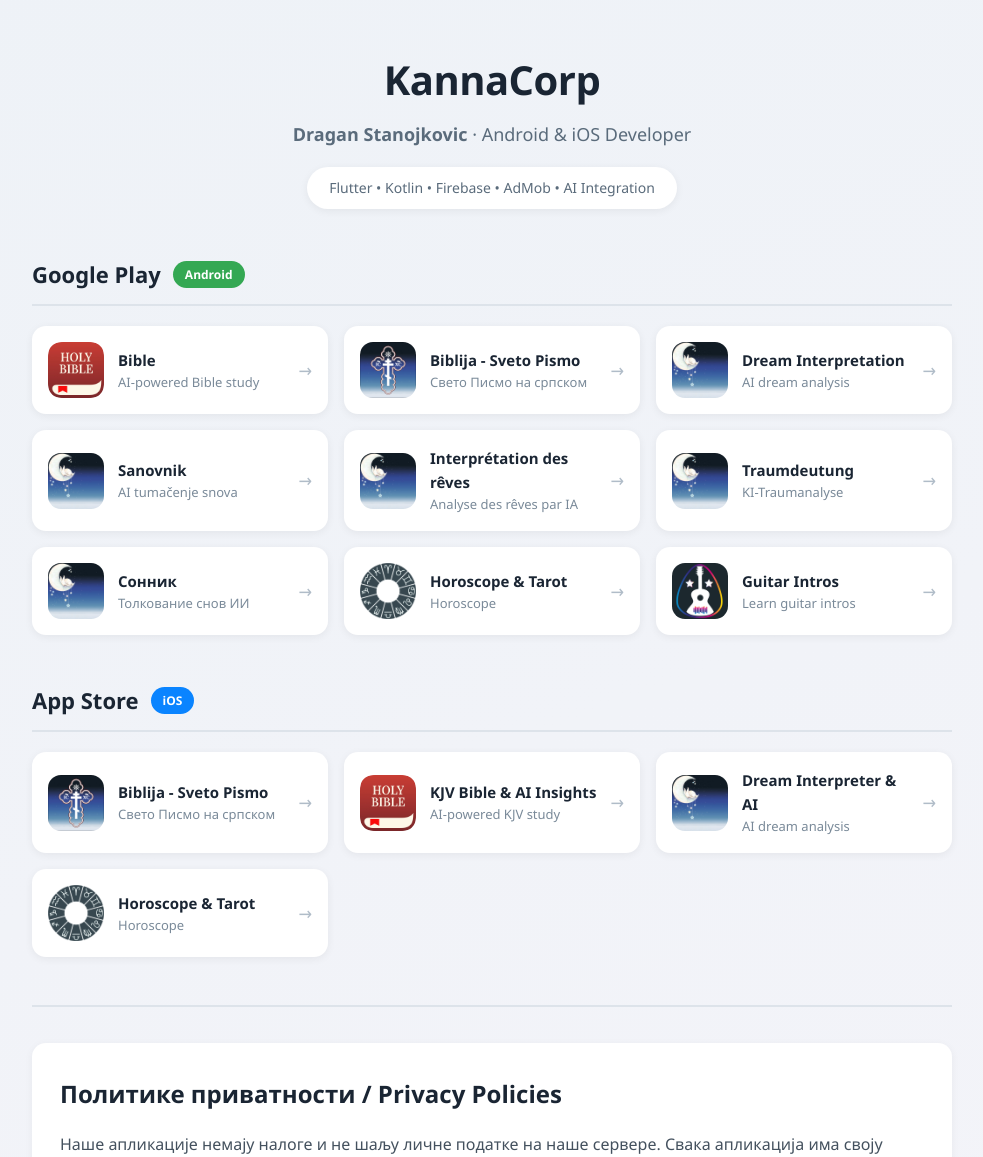
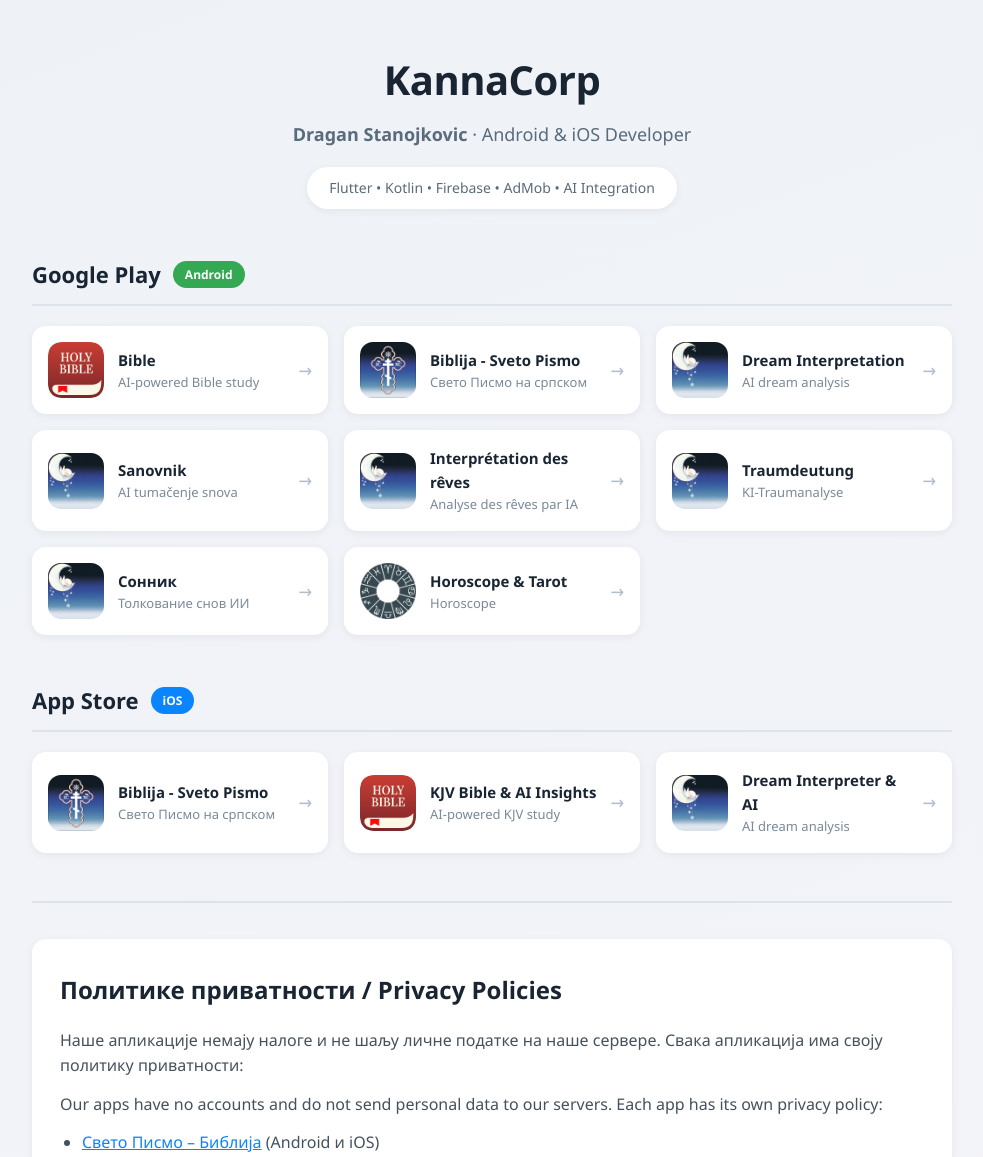
Before and after one commit to KannaCorp/KannaCorp.github.io, a plain HTML site: page index.html in a window 1280 px wide. Shown: the top 1157 px of the page, without its empty margins (148-1131 px from the left). Drawn offline with Linux system fonts and the light colour scheme.

Commit message:
Removes Horoscope iOS and Guitar intros

```diff
--- a/index.html
+++ b/index.html
@@ -153,11 +153,6 @@
         <div class="app-info"><div class="name">Horoscope &amp; Tarot</div><div class="desc">Horoscope</div></div>
         <span class="app-arrow">→</span>
       </a>
-      <a class="app-card" href="https://play.google.com/store/apps/details?id=com.learn.playermedia" target="_blank">
-        <div class="app-icon"><img src="icons/guitar_intros.png" alt="Guitar Intros"></div>
-        <div class="app-info"><div class="name">Guitar Intros</div><div class="desc">Learn guitar intros</div></div>
-        <span class="app-arrow">→</span>
-      </a>
     </div>
   </section>
 
@@ -181,11 +176,6 @@
       <a class="app-card" href="https://apps.apple.com/app/id6780211870" target="_blank">
         <div class="app-icon"><img src="icons/dream_interpretation.png" alt="Dream Interpreter"></div>
         <div class="app-info"><div class="name">Dream Interpreter &amp; AI</div><div class="desc">AI dream analysis</div></div>
-        <span class="app-arrow">→</span>
-      </a>
-      <a class="app-card" href="https://apps.apple.com/app/id6780211870" target="_blank">
-        <div class="app-icon"><img src="icons/zodiac.png" alt="Horoscope & Tarot"></div>
-        <div class="app-info"><div class="name">Horoscope &amp; Tarot</div><div class="desc">Horoscope</div></div>
         <span class="app-arrow">→</span>
       </a>
     </div>
```
